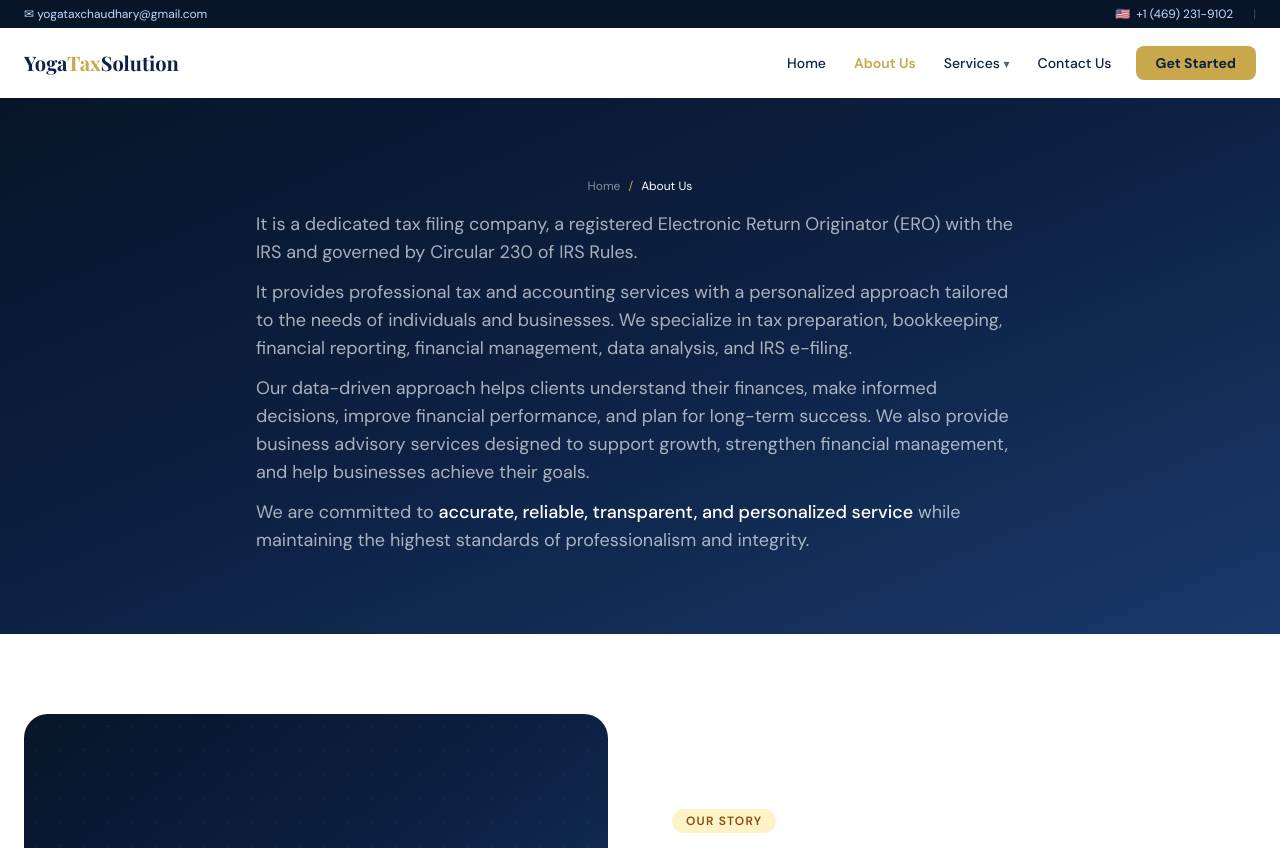
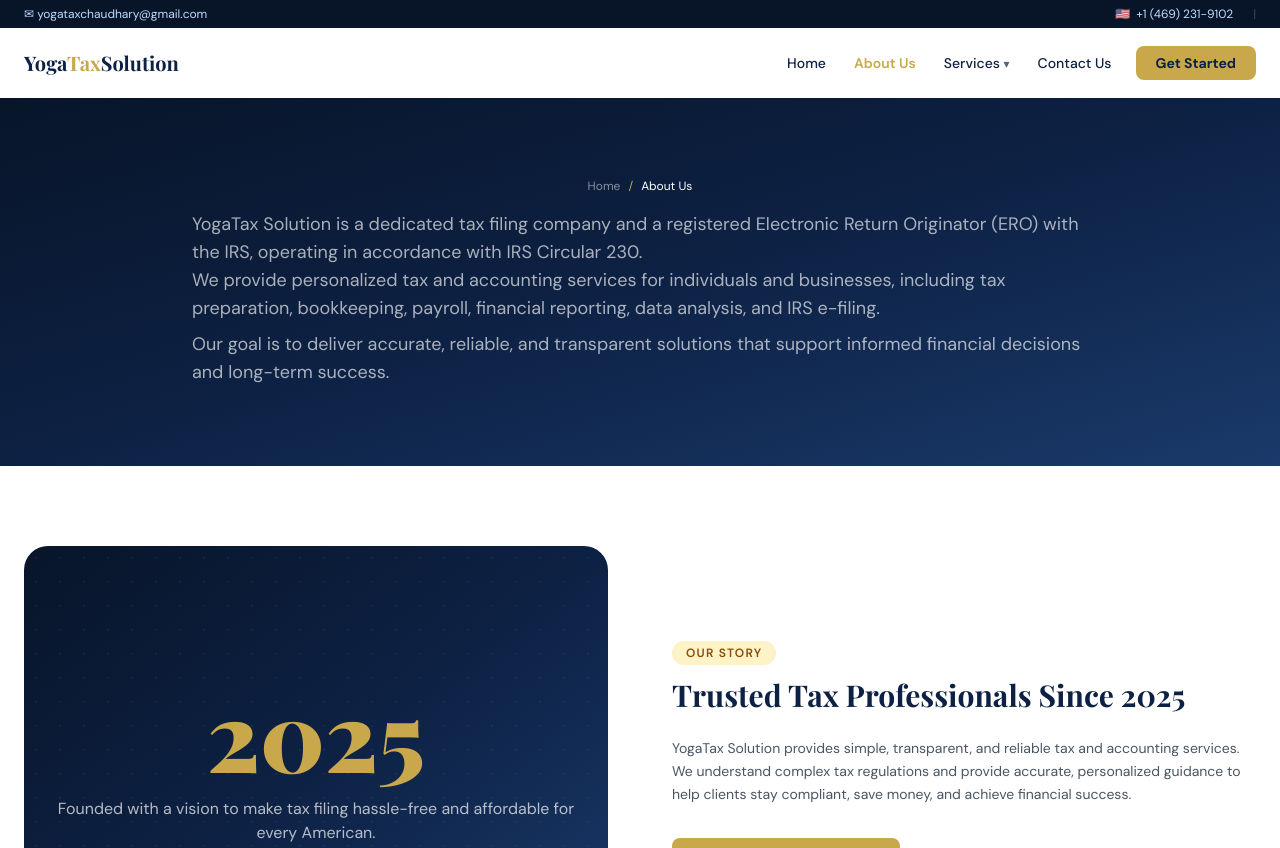
Before and after one commit to anilgyawali0623/ustax, a React (Vite) app in the folder frontend/: page /about in a window 1280 px wide. Shown: the top 848 px of the page. Built offline with nearby package versions, Linux system fonts and the light colour scheme.

Commit message:
sfansflankf

```diff
--- a/frontend/src/pages/About.jsx
+++ b/frontend/src/pages/About.jsx
@@ -4,7 +4,7 @@ import Buddha from '../../assets/hbbuddha.webp'; // adjust path to your actual i
 
 const VALUES = [
   { icon: '🎯', title: 'Mission', desc: 'To provide quality services that exceed the expectations of our esteemed customers and make tax filing hassle-free and affordable.' },
-  { icon: '👁️', title: 'Vision', desc: 'To be the most trusted and comprehensive tax services provider for US and Indian taxpayers globally.' },
+  { icon: '👁️', title: 'Vision', desc: 'To be the most trusted and comprehensive tax services provider for Nepal taxpayers globally.' },
   { icon: '⚖️', title: 'Integrity', desc: 'We maintain the highest standards of professional ethics, transparency, and accuracy in all our work.' },
   { icon: '🤝', title: 'Client First', desc: 'Customer satisfaction is our top priority — we go above and beyond to deliver exceptional results.' },
   { icon: '📚', title: 'Expertise', desc: 'Our team of qualified professionals brings decades of combined experience to every tax return we file.' },
@@ -70,34 +70,18 @@ export default function About() {
     <span className="text-white">About Us</span>
   </div>
 
-  <div className="text-white/65 text-base md:text-lg max-w-3xl mx-auto mt-4 space-y-3 leading-relaxed text-left">
-  <p>
-    It is a dedicated tax filing company, a registered Electronic Return
-    Originator (ERO) with the IRS and governed by Circular 230 of IRS Rules.
-  </p>
+  <div className="text-white/65 text-base md:text-lg max-w-4xl mx-auto mt-4 space-y-3 leading-relaxed text-left">
 
-  <p>
-    It provides professional tax and accounting services with a personalized
-    approach tailored to the needs of individuals and businesses. We specialize
-    in tax preparation, bookkeeping, financial reporting, financial management,
-    data analysis, and IRS e-filing.
-  </p>
+ <p>
+  YogaTax Solution is a dedicated tax filing company and a registered Electronic Return Originator (ERO) with the IRS, operating in accordance with IRS Circular 230.
+<br/>
+We provide personalized tax and accounting services for individuals and businesses, including tax preparation, bookkeeping, payroll, financial reporting, data analysis, and IRS e-filing.
+<br/>
+<p className="mt-2">
 
-  <p>
-    Our data-driven approach helps clients understand their finances, make
-    informed decisions, improve financial performance, and plan for long-term
-    success. We also provide business advisory services designed to support
-    growth, strengthen financial management, and help businesses achieve their
-    goals.
-  </p>
-
-  <p>
-    We are committed to{" "}
-    <span className="text-white font-medium">
-      accurate, reliable, transparent, and personalized service
-    </span>{" "}
-    while maintaining the highest standards of professionalism and integrity.
-  </p>
+Our goal is to deliver accurate, reliable, and transparent solutions that support informed financial decisions and long-term success.
+</p>
+ </p>
 </div>
 </div>
 
--- a/frontend/src/pages/Home.jsx
+++ b/frontend/src/pages/Home.jsx
@@ -131,22 +131,20 @@ export default function Home() {
 
         <div className="relative z-10 max-w-7xl mx-auto px-6 py-20">
           <div className="max-w-2xl">
-            <p className="text-white/75 text-lg leading-relaxed mb-10 max-w-xl">
+            <p className="text-white/75 text-lg leading-relaxed mb-10 ">
               YogaTax Solution provides professional tax and accounting services
-              with a personalized approach. We specialize in tax preparation,
-              financial reporting, and data-driven insights to help clients make
-              smart financial decisions. Founded by a former Internal Revenue
-              Service Tax Examination Technician and a CPA candidate with the
-              Texas State Board of Public Accountancy, we bring trusted
-              expertise, accuracy, and integrity to every client.YogaTax
-              Solution is dedicated to delivering professional accounting and
-              tax services with a personalized approach. With strong experience
-              in tax preparation, financial reporting, data analysis,
-              bookkeeping, financial management and IRS e-filing, we help
-              individuals and businesses make informed financial decisions with
-              confidence. We also provide business advisory services to support
-              growth, improve financial performance, and ensure long-term
+              for individuals and businesses. <br/>Founded by a former IRS Tax
+              Examination Technician and a CPA candidate with the Texas State
+              Board of Public Accountancy, we specialize in tax preparation,
+              bookkeeping, payroll, financial reporting, data analysis, and IRS
+              e-filing. <br/>
+               <p className="mt-2">
+              We combine expertise, accuracy, and integrity to help
+
+              clients make informed financial decisions and achieve long-term
               success.
+               </p>
+
             </p>
 
             <div className="flex flex-wrap gap-4 mb-14">
@@ -222,7 +220,6 @@ export default function Home() {
             Our Core Services
           </h2>
 
-
           <div className="grid grid-cols-1 md:grid-cols-2 lg:grid-cols-3 gap-6">
             {SERVICES.map((s) => (
               <div key={s.title} className="service-card cursor-default">
@@ -247,15 +244,11 @@ export default function Home() {
 
       {/* ════ WHY US ════ */}
 
-
       {/* ════ STATS BAND ════ */}
-
 
       {/* ════ RESOURCES ════ */}
 
-
       {/* ════ TESTIMONIALS ════ */}
-
 
       {/* ════ CTA BANNER ════ */}
       <section className="bg-gold py-20">
--- a/frontend/src/pages/Services.jsx
+++ b/frontend/src/pages/Services.jsx
@@ -62,7 +62,7 @@ const BUSINESS_TYPES = [
 
         <ul className="space-y-1">
           <li>
-            <strong>Form 1065</strong> – U.S. Return of Partnership Income
+            <strong>Form 1065</strong> –  Return of Partnership Income
           </li>
           <li>
             <strong>Schedule K-1 (Form 1065)</strong> – Partner’s Share of
@@ -97,7 +97,7 @@ const BUSINESS_TYPES = [
 
         <ul className="space-y-1">
           <li>
-            <strong>Form 1120-S</strong> – U.S. Income Tax Return for an
+            <strong>Form 1120-S</strong> –  Income Tax Return for an
             S Corporation
           </li>
           <li>
@@ -133,7 +133,7 @@ const BUSINESS_TYPES = [
 
         <ul className="space-y-1">
           <li>
-            <strong>Form 1120</strong> – U.S. Corporation Income Tax Return
+            <strong>Form 1120</strong> –  Corporation Income Tax Return
           </li>
           <li>
             <strong>Form 1120-W</strong> – Estimated Tax for Corporations,
@@ -451,30 +451,30 @@ export default function Services() {
         </h4>
 
         <p className="text-gray-600 text-sm leading-relaxed mb-4">
-          Certain U.S. taxpayers must report specified foreign financial assets
-          on <strong>IRS Form 8938</strong> when applicable thresholds are met.
-          Thresholds vary by <strong>filing status and residency</strong>.
+          Certain taxpayers must report specified foreign financial assets
+          on IRS Form 8938 when applicable thresholds are met.
+          Thresholds vary by filing status and residency.
         </p>
 
         <ul className="space-y-2 text-gray-600 text-sm leading-relaxed">
           <li className="flex items-start gap-2">
             <span className="text-gold">•</span>
             <span>
-              <strong>Unmarried or Single</strong>
+              Unmarried or Single
             </span>
           </li>
 
           <li className="flex items-start gap-2">
             <span className="text-gold">•</span>
             <span>
-              <strong>Married Filing Jointly</strong>
+              Married Filing Jointly
             </span>
           </li>
 
           <li className="flex items-start gap-2">
             <span className="text-gold">•</span>
             <span>
-              <strong>Married Filing Separately</strong>
+              Married Filing Separately
             </span>
           </li>
         </ul>
@@ -540,7 +540,7 @@ export default function Services() {
         <p className="text-gray-600 text-sm leading-relaxed">
           YogaTax Solution provides professional support and representation for
           clients facing IRS audits, notices, and tax matters. With proper
-          authorization through <strong>Form 2848 (Power of Attorney)</strong>,
+          authorization through Form 2848 (Power of Attorney),
           eligible tax professionals may represent clients (appointing our
           Enrolled Agent or CPA to represent the case) before the IRS and assist
           with responding to tax inquiries and resolving tax issues.
```
